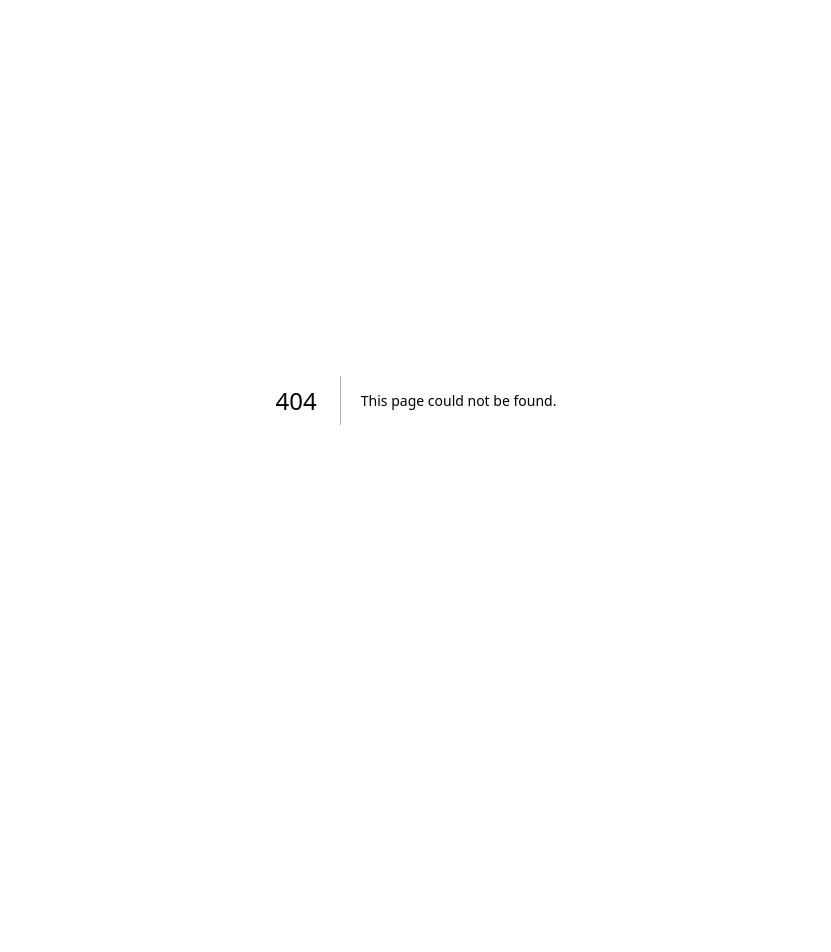
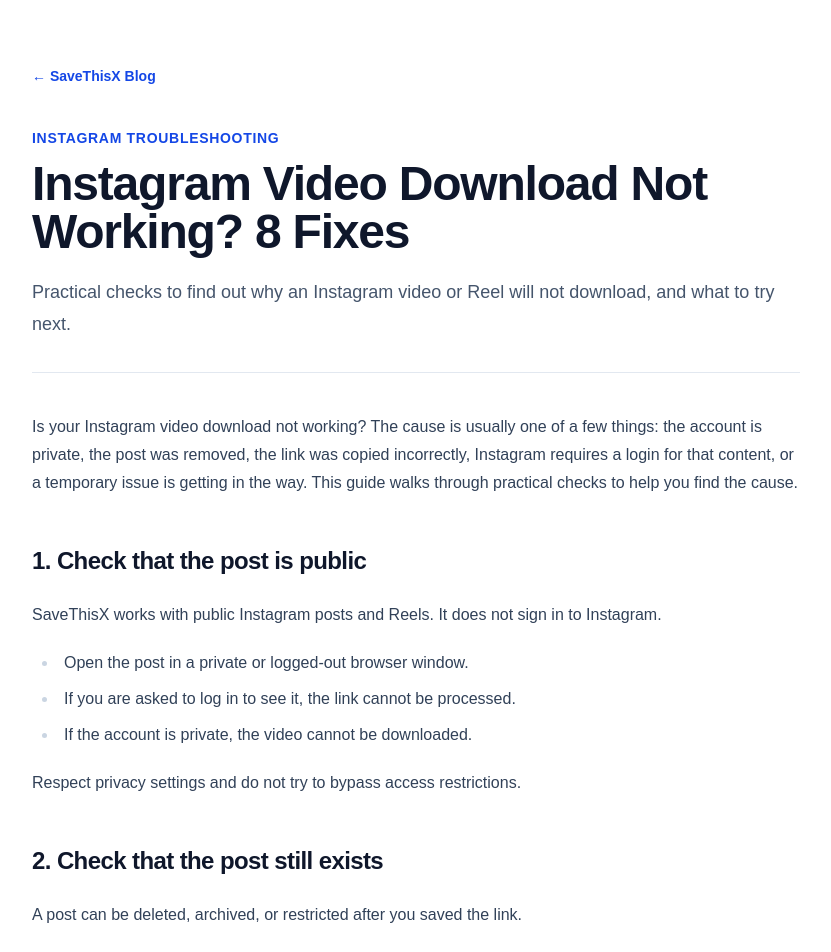
Before and after one commit to agentdesk3/savethix.blog, a Next.js app: page /blog/instagram-video-download-not-working in a window 1280 px wide. Before the commit this address had no page. Shown: the top 952 px of the page, without its empty margins (224-1055 px from the left). Before the commit the page ends 800 px from the top, so only its background shows below. Built offline with nearby package versions, Linux system fonts and the light colour scheme.

Commit message:
feat(blog): add Instagram download troubleshooting guide

```diff
--- a/package.json
+++ b/package.json
@@ -19,6 +19,7 @@
   },
   "devDependencies": {
     "@tailwindcss/turbopack": "^4",
+    "@tailwindcss/typography": "^0.5.20",
     "@types/node": "^20",
     "@types/react": "^19",
     "@types/react-dom": "^19",
--- /dev/null
+++ b/src/app/blog/instagram-video-download-not-working/page.tsx
@@ -0,0 +1,57 @@
+import type { Metadata } from "next";
+import Link from "next/link";
+import Article from "@/content/blog/instagram-video-download-not-working.mdx";
+
+export const metadata: Metadata = {
+  title: "Instagram Video Download Not Working? 8 Fixes",
+  description:
+    "Instagram video download not working? Check private accounts, removed posts, broken links, and connection issues with these practical fixes.",
+  alternates: {
+    canonical:
+      "https://blog.savethisx.net/blog/instagram-video-download-not-working/",
+  },
+  openGraph: {
+    type: "article",
+    title: "Instagram Video Download Not Working? 8 Fixes",
+    description:
+      "Troubleshoot Instagram download problems, from private accounts and removed posts to broken links and connection issues.",
+    url: "https://blog.savethisx.net/blog/instagram-video-download-not-working/",
+  },
+};
+
+export default function InstagramDownloadTroubleshootingGuide() {
+  return (
+    <main className="min-h-screen bg-white px-6 py-12 text-slate-900 sm:py-16">
+      <article className="mx-auto max-w-3xl">
+        <Link
+          href="/"
+          className="text-sm font-semibold text-blue-700 hover:text-blue-800"
+        >
+          ← SaveThisX Blog
+        </Link>
+
+        <header className="mt-10 border-b border-slate-200 pb-8">
+          <p className="text-sm font-semibold uppercase tracking-wider text-blue-700">
+            Instagram Troubleshooting
+          </p>
+          <h1 className="mt-3 text-4xl font-bold tracking-tight sm:text-5xl">
+            Instagram Video Download Not Working? 8 Fixes
+          </h1>
+          <p className="mt-5 text-lg leading-8 text-slate-600">
+            Practical checks to find out why an Instagram video or Reel will
+            not download, and what to try next.
+          </p>
+        </header>
+
+        <div className="prose prose-slate mt-10 max-w-none prose-headings:tracking-tight prose-a:text-blue-700 prose-a:no-underline hover:prose-a:underline">
+          <Article />
+        </div>
+
+        <footer className="mt-12 border-t border-slate-200 pt-6 text-sm text-slate-500">
+          Respect creators&apos; rights. Only download or reuse content when you
+          have permission.
+        </footer>
+      </article>
+    </main>
+  );
+}
--- a/src/app/globals.css
+++ b/src/app/globals.css
@@ -1,4 +1,5 @@
 @import "tailwindcss";
+@plugin "@tailwindcss/typography";
 
 :root {
   color-scheme: light;
--- a/src/app/sitemap.ts
+++ b/src/app/sitemap.ts
@@ -38,5 +38,10 @@
       changeFrequency: "monthly",
       priority: 0.8,
     },
+    {
+      url: `${siteUrl}/blog/instagram-video-download-not-working/`,
+      changeFrequency: "monthly",
+      priority: 0.8,
+    },
   ];
 }
--- a/src/content/blog/how-to-download-instagram-reels.mdx
+++ b/src/content/blog/how-to-download-instagram-reels.mdx
@@ -47,6 +47,8 @@
 
 The post may be private, restricted, deleted, or temporarily inaccessible. Try another publicly accessible Reel to help determine whether the problem is specific to that post.
 
+If your Instagram video still will not download, read our guide to [fixing Instagram video download problems](/blog/instagram-video-download-not-working/) for more troubleshooting steps.
+
 ### The download does not start
 
 Check your internet connection, wait for processing to finish, and try again. If the issue persists, the source or service may not be available for that link.
--- /dev/null
+++ b/src/content/blog/instagram-video-download-not-working.mdx
@@ -0,0 +1,88 @@
+Is your Instagram video download not working? The cause is usually one of a few things: the account is private, the post was removed, the link was copied incorrectly, Instagram requires a login for that content, or a temporary issue is getting in the way. This guide walks through practical checks to help you find the cause.
+
+## 1. Check that the post is public
+
+SaveThisX works with public Instagram posts and Reels. It does not sign in to Instagram.
+
+- Open the post in a private or logged-out browser window.
+- If you are asked to log in to see it, the link cannot be processed.
+- If the account is private, the video cannot be downloaded.
+
+Respect privacy settings and do not try to bypass access restrictions.
+
+## 2. Check that the post still exists
+
+A post can be deleted, archived, or restricted after you saved the link.
+
+- Open the link in your browser to confirm that the video still plays.
+- If Instagram shows an error or an unavailable page, the video cannot be processed.
+
+## 3. Copy the link again
+
+An incomplete link is a common reason for failure.
+
+1. Open the Reel or video post in the Instagram app.
+2. Tap **Share**.
+3. Choose **Copy link**.
+4. Open the downloader in your browser and paste the new link.
+5. Make sure there is no extra text or space before or after the link.
+
+## 4. Use a link to a single video
+
+SaveThisX is built for links to individual public videos and Reels, such as links that contain `/p/` or `/reel/`. Profile pages and other types of links are not video links.
+
+## 5. Try Analyze again, then try another public video
+
+1. Refresh the downloader page.
+2. Paste the link and select **Analyze** again.
+3. If it still fails, test a different public Reel.
+
+If another public Reel works, the problem is likely specific to the first post. If several public links fail, wait a while and try again, because Instagram sometimes changes how it serves media.
+
+## 6. Check your connection
+
+- Open another website to confirm your connection works.
+- Switch between Wi-Fi and mobile data.
+- Temporarily turn off a VPN if you use one.
+
+## 7. Understand quality limits
+
+The quality options (Best, 1080p, 720p, 480p) are maximum heights, not guarantees. The result depends on the formats Instagram provides for that video, so you may get a lower resolution than the one you selected.
+
+## 8. Find the downloaded file
+
+The file may not be in your photo gallery.
+
+- **iPhone:** Check the Downloads folder in the Files app, or Safari's download list.
+- **Android:** Check your browser's download history and your file manager's Downloads folder.
+- **Computer:** Check the Downloads folder configured in your browser.
+
+The exact location depends on your browser and device.
+
+## Frequently asked questions
+
+### Why does one Instagram Reel download while another does not?
+
+Posts differ in privacy, availability, and the media Instagram provides. A working link does not guarantee that every other link will work.
+
+### Can I download videos from private Instagram accounts?
+
+No. SaveThisX only supports public content and does not use Instagram credentials.
+
+### Why does the link work in the Instagram app but not in the downloader?
+
+The app can use your signed-in account. SaveThisX does not, so content that needs a login cannot be processed.
+
+### Do I need to install an app?
+
+No. SaveThisX runs in your browser on iPhone, Android, and desktop.
+
+### Is it okay to repost a downloaded video?
+
+Downloading does not give you permission to republish someone else's work. Get permission from the creator and follow copyright law and platform rules.
+
+## Try SaveThisX
+
+If the video is publicly accessible, you can try the [SaveThisX Instagram video downloader](https://savethisx.net/instagram-video-downloader/). For more answers about limits and failures, see the [SaveThisX FAQ](https://savethisx.net/faq/).
+
+Related guides: [how to download Instagram Reels](/blog/how-to-download-instagram-reels/) and [why can't I download TikTok videos](/blog/why-cant-i-download-tiktok-videos/).
```
Also changed, not shown: 1 other file (tests, documents, lock files or other folders).
